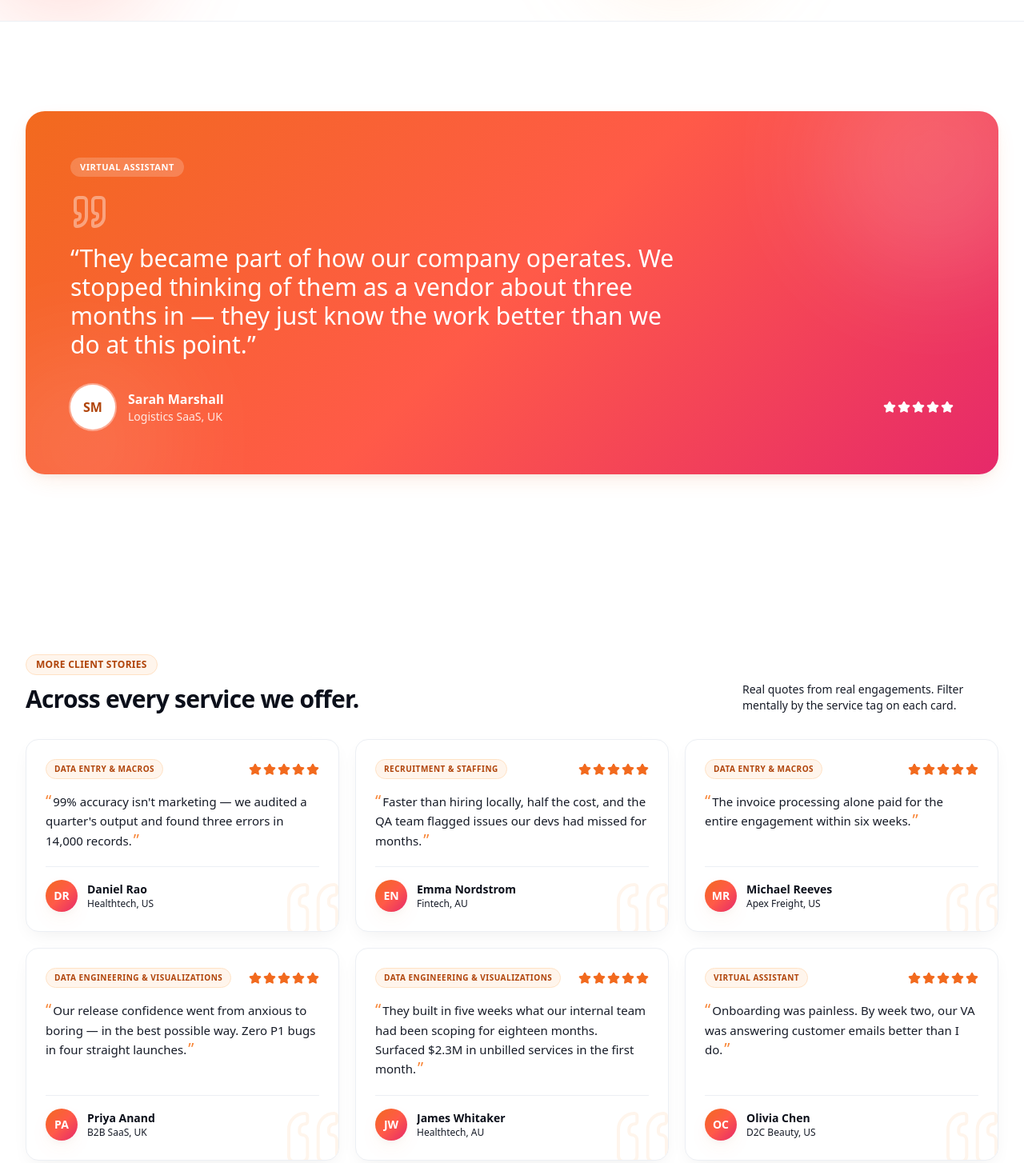
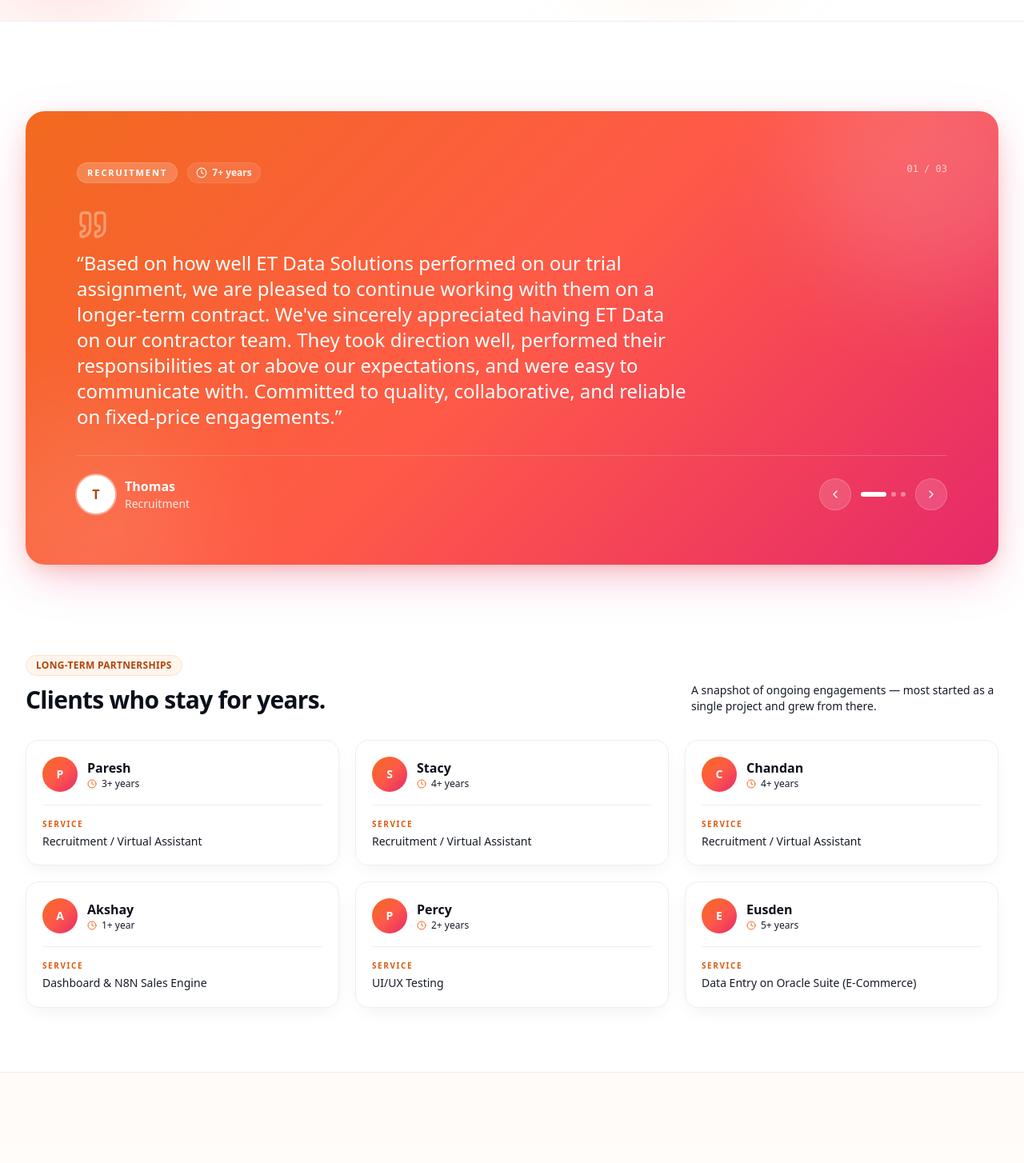
Before and after one commit to gaurangg123/etdatasolutions, a Next.js app: page /testimonials in a window 1280 px wide. Shown: the part 460-1914 px from the top of the page at 80% size. Built offline with nearby package versions, Linux system fonts and the light colour scheme.

Commit message:
testimonials changes
testimonials changes

```diff
--- a/app/testimonials/page.tsx
+++ b/app/testimonials/page.tsx
@@ -2,9 +2,8 @@
 import PageHeader from '@/components/ui/PageHeader';
 import CTABanner from '@/components/ui/CTABanner';
 import Reveal from '@/components/ui/Reveal';
-import { TestimonialCard, TestimonialsCarousel } from '@/components/sections/TestimonialsView';
-import { testimonials, caseHighlights } from '@/data/testimonials';
-import { Quote, Star } from 'lucide-react';
+import { FeaturedSlider, MiniCard } from '@/components/sections/TestimonialsView';
+import { featured, mini, caseHighlights } from '@/data/testimonials';
 
 export const metadata: Metadata = {
   title: 'Testimonials',
@@ -13,89 +12,55 @@
 };
 
 export default function TestimonialsPage() {
-  const featured = testimonials.find((t) => t.featured) ?? testimonials[0];
-  const others = testimonials.filter((t) => t !== featured);
-
   return (
     <>
-      <section >
       <PageHeader
         eyebrow="Testimonials"
         title="What our clients say."
         subtitle="The best signal of quality is a client who keeps coming back. Most of ours have, for years."
       />
+
+      {/* Featured 3-slide carousel on orange gradient card */}
+      <section className="container-x section">
+        <Reveal>
+          <FeaturedSlider list={featured} />
+        </Reveal>
       </section>
 
-      <section >
-        <div className="container-x section">
-          <Reveal>
-            <div className="relative rounded-3xl bg-brand-gradient text-white p-8 sm:p-14 shadow-soft overflow-hidden">
-              <div aria-hidden className="absolute -top-20 -right-16 w-72 h-72 rounded-full bg-white/15 blur-3xl" />
-              <div aria-hidden className="absolute -bottom-20 -left-12 w-60 h-60 rounded-full bg-white/10 blur-3xl" />
-              <div className="relative">
-                <span className="inline-flex items-center gap-2 rounded-full bg-white/20 text-white text-[11px] font-bold tracking-wider uppercase px-3 py-1 backdrop-blur">
-                  {featured.service}
-                </span>
-                <Quote className="w-12 h-12 text-white/40 mt-5" />
-                <p className="text-2xl sm:text-3xl font-medium leading-snug max-w-3xl mt-4">
-                  “{featured.review}”
-                </p>
-                <div className="mt-8 flex items-center gap-4">
-                  <span className="grid place-items-center w-14 h-14 rounded-full bg-white text-brand-700 text-base font-bold ring-2 ring-white/40">
-                    {featured.name.split(/\s+/).map((w) => w[0]).filter(Boolean).slice(0, 2).join('').toUpperCase()}
-                  </span>
-                  <div>
-                    <div className="font-semibold">{featured.name}</div>
-                    <div className="text-sm text-white/85">{featured.company || featured.service}</div>
-                  </div>
-                  <div className="ml-auto hidden sm:flex items-center gap-0.5">
-                    {Array.from({ length: featured.rating ?? 5 }).map((_, i) => (
-                      <Star key={i} className="w-4 h-4 fill-white text-white" />
-                    ))}
-                  </div>
-                </div>
-              </div>
-            </div>
-          </Reveal>
-        </div>
-      </section>
-
-      <section >
-        <div className="container-x section">
+      {/* 6 mini cards */}
+      <section className="container-x pb-20">
         <Reveal>
           <div className="flex items-end justify-between flex-wrap gap-3 mb-8">
             <div>
-                <span className="pill">More client stories</span>
+              <span className="pill">Long-term partnerships</span>
               <h2 className="mt-3 text-2xl sm:text-3xl font-bold tracking-tight">
-                  Across every service we offer.
+                Clients who stay for years.
               </h2>
             </div>
-              <p className="text-sm text-ink-500 max-w-xs">
-                Real quotes from real engagements. Filter mentally by the service tag on each card.
+            <p className="text-sm text-ink-500 max-w-sm">
+              A snapshot of ongoing engagements — most started as a single project and grew from there.
             </p>
           </div>
         </Reveal>
 
-          <div className="hidden md:grid md:grid-cols-2 lg:grid-cols-3 gap-5">
-            {others.map((t, i) => (
-              <Reveal key={t.name + i} delay={(i % 3) * 0.08}>
-                <TestimonialCard t={t} />
+        <div className="grid sm:grid-cols-2 lg:grid-cols-3 gap-5">
+          {mini.map((m, i) => (
+            <Reveal key={m.name} delay={(i % 3) * 0.08}>
+              <MiniCard t={m} />
             </Reveal>
           ))}
         </div>
-
-          <div className="md:hidden">
-            <TestimonialsCarousel list={others} />
-          </div>
-        </div>
       </section>
 
+      {/* Case highlights */}
       <section className="bg-gradient-to-b from-brand-50/40 to-white border-y border-ink-100">
         <div className="container-x section">
           <Reveal>
             <div className="section-header text-center mx-auto">
               <span className="pill mb-3">Case highlights</span>
-              <h2 className="text-3xl sm:text-4xl font-bold tracking-tight">Outcomes, not just hours.</h2>
+              <h2 className="text-3xl sm:text-4xl font-bold tracking-tight">
+                Outcomes, not just hours.
+              </h2>
             </div>
           </Reveal>
           <div className="grid md:grid-cols-3 gap-5">
@@ -113,13 +78,11 @@
         </div>
       </section>
 
-      <section >
       <CTABanner
         title="Join our happy clients."
         subtitle="Most of our work starts with a short, no-obligation call. Let's see if we're a fit."
         ctaLabel="Start the conversation"
       />
-      </section>
     </>
   );
 }
--- a/components/sections/TestimonialsView.tsx
+++ b/components/sections/TestimonialsView.tsx
@@ -1,163 +1,176 @@
 'use client';
 
-import { useState, useEffect, useRef } from 'react';
+import { useState, useEffect } from 'react';
 import { motion, AnimatePresence } from 'framer-motion';
-import { Star, Quote, ChevronLeft, ChevronRight } from 'lucide-react';
-import type { Testimonial } from '@/data/testimonials';
+import { Quote, ChevronLeft, ChevronRight, Clock } from 'lucide-react';
+import type { FeaturedTestimonial, MiniTestimonial } from '@/data/testimonials';
 
-function Stars({ n = 5 }: { n?: number }) {
-  return (
-    <div className="flex gap-0.5" aria-label={`${n} of 5 stars`}>
-      {Array.from({ length: 5 }).map((_, i) => (
-        <Star
-          key={i}
-          className={`w-4 h-4 ${i < n ? 'text-brand-500 fill-brand-500' : 'text-ink-200'}`}
-        />
-      ))}
-    </div>
-  );
-}
-
-/** Initials avatar in brand colors */
-function Avatar({ name }: { name: string }) {
-  const initials = name
+/** Generate initials for an avatar */
+function initials(name: string): string {
+  return name
     .split(/\s+/)
     .map((w) => w[0])
     .filter(Boolean)
     .slice(0, 2)
     .join('')
     .toUpperCase();
-  return (
-    <span
-      aria-hidden
-      className="grid place-items-center w-10 h-10 rounded-full text-white text-sm font-bold bg-brand-gradient shadow-soft"
-    >
-      {initials}
-    </span>
-  );
 }
 
-export function TestimonialCard({ t }: { t: Testimonial }) {
-  return (
-    <article className="relative rounded-2xl bg-white border border-ink-100 shadow-card p-6 h-full flex flex-col hover:-translate-y-1 hover:shadow-soft hover:border-brand-200 transition-all duration-300 overflow-hidden">
-      {/* Decorative quote — large, soft, tucked into the bottom-right behind text */}
-      <Quote
-        aria-hidden
-        className="absolute -bottom-3 -right-2 w-20 h-20 text-brand-50 rotate-180 pointer-events-none"
-        strokeWidth={1.2}
-      />
-
-      <div className="relative z-10 flex items-center justify-between gap-3 mb-4">
-        <span className="inline-flex items-center rounded-full bg-brand-50 text-brand-700 text-[10px] font-bold tracking-wider uppercase px-2.5 py-1 border border-brand-100">
-          {t.service}
-        </span>
-        <Stars n={t.rating ?? 5} />
-      </div>
-
-      <p className="relative z-10 text-ink-700 leading-relaxed flex-1 text-[15px]">
-        <span className="text-brand-400 text-xl leading-none mr-0.5">“</span>
-        {t.review}
-        <span className="text-brand-400 text-xl leading-none ml-0.5">”</span>
-      </p>
-
-      <div className="mt-5 flex items-center gap-3 pt-4 border-t border-ink-100">
-        <Avatar name={t.name} />
-        <div className="min-w-0">
-          <div className="font-semibold text-sm text-ink-900 truncate">{t.name}</div>
-          {t.company && (
-            <div className="text-xs text-ink-500 truncate">{t.company}</div>
-          )}
-        </div>
-      </div>
-    </article>
-  );
-}
-
-/** Mobile-only swipeable carousel; auto-advances every 6s, pauses on hover */
-export function TestimonialsCarousel({ list }: { list: Testimonial[] }) {
+/* ───────────────────────────────────────────────────────────────
+   FEATURED SLIDER — auto-advancing 3-slide carousel on
+   the orange gradient card.
+   ─────────────────────────────────────────────────────────────── */
+export function FeaturedSlider({ list }: { list: FeaturedTestimonial[] }) {
   const [idx, setIdx] = useState(0);
   const [paused, setPaused] = useState(false);
-  const trackRef = useRef<HTMLDivElement>(null);
+  const total = list.length;
 
   useEffect(() => {
-    if (paused) return;
-    const id = setInterval(() => setIdx((i) => (i + 1) % list.length), 6000);
+    if (paused || total < 2) return;
+    const id = setInterval(() => setIdx((i) => (i + 1) % total), 8000);
     return () => clearInterval(id);
-  }, [paused, list.length]);
+  }, [paused, total]);
 
-  // Swipe support
-  useEffect(() => {
-    const el = trackRef.current;
-    if (!el) return;
-    let startX = 0;
-    let dx = 0;
-    const onStart = (e: TouchEvent) => { startX = e.touches[0].clientX; dx = 0; };
-    const onMove = (e: TouchEvent) => { dx = e.touches[0].clientX - startX; };
-    const onEnd = () => {
-      if (Math.abs(dx) > 40) {
-        setIdx((i) => (dx > 0 ? (i - 1 + list.length) % list.length : (i + 1) % list.length));
-      }
-    };
-    el.addEventListener('touchstart', onStart, { passive: true });
-    el.addEventListener('touchmove', onMove, { passive: true });
-    el.addEventListener('touchend', onEnd);
-    return () => {
-      el.removeEventListener('touchstart', onStart);
-      el.removeEventListener('touchmove', onMove);
-      el.removeEventListener('touchend', onEnd);
-    };
-  }, [list.length]);
+  const go = (n: number) => setIdx(((n % total) + total) % total);
+
+  const t = list[idx];
 
   return (
     <div
-      className="relative"
+      className="relative rounded-3xl overflow-hidden text-white shadow-sunset"
+      style={{
+        background: 'linear-gradient(135deg, #F26A1E 0%, #FF5A48 50%, #E6296A 100%)',
+      }}
       onMouseEnter={() => setPaused(true)}
       onMouseLeave={() => setPaused(false)}
     >
-      <div ref={trackRef} className="overflow-hidden">
+      {/* decorative orbs */}
+      <div aria-hidden className="absolute -top-24 -right-20 w-80 h-80 rounded-full bg-white/15 blur-3xl pointer-events-none" />
+      <div aria-hidden className="absolute -bottom-24 -left-16 w-72 h-72 rounded-full bg-white/10 blur-3xl pointer-events-none" />
+
+      <div className="relative p-8 sm:p-12 lg:p-16">
+        {/* top row */}
+        <div className="flex items-start justify-between gap-4 mb-8">
+          <div className="flex items-center gap-3 flex-wrap">
+            <span className="inline-flex items-center rounded-full bg-white/20 text-white text-[11px] font-bold tracking-[0.18em] uppercase px-3 py-1 backdrop-blur border border-white/15">
+              {t.service}
+            </span>
+            <span className="inline-flex items-center gap-1.5 rounded-full bg-white/10 text-white/90 text-xs font-semibold px-2.5 py-1 backdrop-blur border border-white/10">
+              <Clock className="w-3.5 h-3.5" /> {t.duration}
+            </span>
+          </div>
+
+          <div className="hidden sm:flex items-center gap-2 text-xs text-white/70">
+            <span className="font-mono">
+              {String(idx + 1).padStart(2, '0')} / {String(total).padStart(2, '0')}
+            </span>
+          </div>
+        </div>
+
+        <Quote aria-hidden className="w-10 h-10 text-white/35 mb-3" />
+
+        {/* sliding quote */}
+        <div className="min-h-[180px] sm:min-h-[200px] lg:min-h-[220px] relative">
           <AnimatePresence mode="wait">
-          <motion.div
+            <motion.blockquote
               key={idx}
-            initial={{ opacity: 0, x: 30 }}
-            animate={{ opacity: 1, x: 0 }}
-            exit={{ opacity: 0, x: -30 }}
-            transition={{ duration: 0.35, ease: [0.22, 1, 0.36, 1] }}
+              initial={{ opacity: 0, y: 16 }}
+              animate={{ opacity: 1, y: 0 }}
+              exit={{ opacity: 0, y: -16 }}
+              transition={{ duration: 0.45, ease: [0.22, 1, 0.36, 1] }}
+              className="text-lg sm:text-xl lg:text-2xl font-medium leading-snug max-w-3xl"
             >
-            <TestimonialCard t={list[idx]} />
-          </motion.div>
+              “{t.review}”
+            </motion.blockquote>
           </AnimatePresence>
         </div>
 
-      <div className="mt-5 flex items-center justify-between">
+        {/* footer row: author + nav */}
+        <div className="mt-8 pt-6 border-t border-white/20 flex items-center justify-between gap-4 flex-wrap">
+          <AnimatePresence mode="wait">
+            <motion.div
+              key={`author-${idx}`}
+              initial={{ opacity: 0 }}
+              animate={{ opacity: 1 }}
+              exit={{ opacity: 0 }}
+              transition={{ duration: 0.3 }}
+              className="flex items-center gap-3"
+            >
+              <span className="grid place-items-center w-12 h-12 rounded-full bg-white text-brand-700 text-base font-bold ring-2 ring-white/40 shrink-0">
+                {initials(t.name)}
+              </span>
+              <div>
+                <div className="font-semibold">{t.name}</div>
+                <div className="text-sm text-white/85">{t.service}</div>
+              </div>
+            </motion.div>
+          </AnimatePresence>
+
+          <div className="flex items-center gap-2">
             <button
-          onClick={() => setIdx((i) => (i - 1 + list.length) % list.length)}
+              onClick={() => go(idx - 1)}
               aria-label="Previous testimonial"
-          className="p-2 rounded-full border border-ink-200 text-ink-700 hover:border-brand-300 hover:text-brand-600 transition"
+              className="grid place-items-center w-10 h-10 rounded-full bg-white/15 hover:bg-white/25 text-white border border-white/20 backdrop-blur transition"
             >
               <ChevronLeft className="w-4 h-4" />
             </button>
 
-        <div className="flex items-center gap-1.5">
+            <div className="flex items-center gap-1.5 mx-1">
               {list.map((_, i) => (
                 <button
                   key={i}
-              onClick={() => setIdx(i)}
-              aria-label={`Go to testimonial ${i + 1}`}
+                  onClick={() => go(i)}
+                  aria-label={`Go to slide ${i + 1}`}
                   className={`h-1.5 rounded-full transition-all ${
-                i === idx ? 'w-6 bg-brand-500' : 'w-1.5 bg-ink-200'
+                    i === idx ? 'w-8 bg-white' : 'w-1.5 bg-white/40 hover:bg-white/60'
                   }`}
                 />
               ))}
             </div>
 
             <button
-          onClick={() => setIdx((i) => (i + 1) % list.length)}
+              onClick={() => go(idx + 1)}
               aria-label="Next testimonial"
-          className="p-2 rounded-full border border-ink-200 text-ink-700 hover:border-brand-300 hover:text-brand-600 transition"
+              className="grid place-items-center w-10 h-10 rounded-full bg-white/15 hover:bg-white/25 text-white border border-white/20 backdrop-blur transition"
             >
               <ChevronRight className="w-4 h-4" />
             </button>
           </div>
         </div>
+      </div>
+    </div>
   );
 }
+
+/* ───────────────────────────────────────────────────────────────
+   MINI CARD — compact testimonial showing name / service / duration
+   ─────────────────────────────────────────────────────────────── */
+export function MiniCard({ t }: { t: MiniTestimonial }) {
+  return (
+    <article className="group relative rounded-2xl bg-white border border-ink-100 shadow-card p-5 h-full hover:-translate-y-1 hover:shadow-soft hover:border-brand-200 transition-all duration-300">
+      <div className="flex items-center gap-3">
+        <span
+          aria-hidden
+          className="grid place-items-center w-11 h-11 rounded-full text-white text-sm font-bold shrink-0"
+          style={{ background: 'linear-gradient(135deg, #F26A1E 0%, #FF5A48 50%, #E6296A 100%)' }}
+        >
+          {initials(t.name)}
+        </span>
+        <div className="min-w-0">
+          <div className="font-semibold text-ink-900 truncate">{t.name}</div>
+          <div className="text-xs text-ink-500 flex items-center gap-1.5">
+            <Clock className="w-3 h-3 text-brand-500" />
+            {t.duration}
+          </div>
+        </div>
+      </div>
+
+      <div className="mt-4 pt-4 border-t border-ink-100">
+        <div className="text-[10px] font-bold tracking-[0.16em] uppercase text-brand-600 mb-1">
+          Service
+        </div>
+        <p className="text-sm text-ink-700 leading-snug">{t.service}</p>
+      </div>
+    </article>
+  );
+}
--- a/data/testimonials.ts
+++ b/data/testimonials.ts
@@ -1,87 +1,60 @@
 // ═══════════════════════════════════════════════════════════════
-//  TESTIMONIALS  —  edit this file to add/remove/update reviews
+//  TESTIMONIALS  —  edit this file to update reviews
 // ───────────────────────────────────────────────────────────────
-//  Each testimonial is just three required fields:
-//    • name    — client name
-//    • service — which service they're talking about (free text or one of
-//                "Recruitment & Staffing" | "Virtual Assistant" |
-//                "Data Entry & Macros" | "Data Engineering & Visualizations")
-//    • review  — the quote itself
-//
-//  Optional fields:
-//    • company — short company / industry tag shown under the name
-//    • rating  — 1–5 stars (defaults to 5)
-//    • featured — set true on ONE entry to highlight it in the hero
+//  TWO LISTS:
+//    • featured[]  → big detailed slider (orange gradient card)
+//    • mini[]      → compact grid below (just name + service + duration)
 // ═══════════════════════════════════════════════════════════════
 
-export interface Testimonial {
+export interface FeaturedTestimonial {
   name: string;
   service: string;
+  duration: string;
   review: string;
-  company?: string;
-  rating?: number;
-  featured?: boolean;
 }
 
-export const testimonials: Testimonial[] = [
+export interface MiniTestimonial {
+  name: string;
+  service: string;
+  duration: string;
+}
+
+/** Detailed reviews shown in the main orange gradient slider */
+export const featured: FeaturedTestimonial[] = [
   {
-    featured: true,
-    name: 'Sarah Marshall',
-    service: 'Virtual Assistant',
-    company: 'Logistics SaaS, UK',
+    name: 'Thomas',
+    service: 'Recruitment',
+    duration: '7+ years',
     review:
-      'They became part of how our company operates. We stopped thinking of them as a vendor about three months in — they just know the work better than we do at this point.',
-    rating: 5,
+      "Based on how well ET Data Solutions performed on our trial assignment, we are pleased to continue working with them on a longer-term contract. We've sincerely appreciated having ET Data on our contractor team. They took direction well, performed their responsibilities at or above our expectations, and were easy to communicate with. Committed to quality, collaborative, and reliable on fixed-price engagements.",
   },
   {
-    name: 'Daniel Rao',
-    service: 'Data Entry & Macros',
-    company: 'Healthtech, US',
+    name: 'Greg',
+    service: 'Virtual Assistant',
+    duration: '5+ years',
     review:
-      "99% accuracy isn't marketing — we audited a quarter's output and found three errors in 14,000 records.",
-    rating: 5,
+      'Responds very quickly and is willing to learn roles and domains beyond their initial expertise. A clear communicator and highly collaborative.',
   },
   {
-    name: 'Emma Nordstrom',
-    service: 'Recruitment & Staffing',
-    company: 'Fintech, AU',
+    name: 'Warren',
+    service: 'Data Updation',
+    duration: '5+ years',
     review:
-      'Faster than hiring locally, half the cost, and the QA team flagged issues our devs had missed for months.',
-    rating: 5,
-  },
-  {
-    name: 'Michael Reeves',
-    service: 'Data Entry & Macros',
-    company: 'Apex Freight, US',
-    review: 'The invoice processing alone paid for the entire engagement within six weeks.',
-    rating: 5,
-  },
-  {
-    name: 'Priya Anand',
-    service: 'Data Engineering & Visualizations',
-    company: 'B2B SaaS, UK',
-    review:
-      'Our release confidence went from anxious to boring — in the best possible way. Zero P1 bugs in four straight launches.',
-    rating: 5,
-  },
-  {
-    name: 'James Whitaker',
-    service: 'Data Engineering & Visualizations',
-    company: 'Healthtech, AU',
-    review:
-      'They built in five weeks what our internal team had been scoping for eighteen months. Surfaced $2.3M in unbilled services in the first month.',
-    rating: 5,
-  },
-  {
-    name: 'Olivia Chen',
-    service: 'Virtual Assistant',
-    company: 'D2C Beauty, US',
-    review:
-      'Onboarding was painless. By week two, our VA was answering customer emails better than I do.',
-    rating: 5,
+      'Great job delivered with excellent accuracy and precision.',
   },
 ];
 
+/** Compact cards shown in the grid below the slider */
+export const mini: MiniTestimonial[] = [
+  { name: 'Paresh',  service: 'Recruitment / Virtual Assistant',     duration: '3+ years' },
+  { name: 'Stacy',   service: 'Recruitment / Virtual Assistant',     duration: '4+ years' },
+  { name: 'Chandan', service: 'Recruitment / Virtual Assistant',     duration: '4+ years' },
+  { name: 'Akshay',  service: 'Dashboard & N8N Sales Engine',        duration: '1+ year'  },
+  { name: 'Percy',   service: 'UI/UX Testing',                       duration: '2+ years' },
+  { name: 'Eusden',  service: 'Data Entry on Oracle Suite (E-Commerce)', duration: '5+ years' },
+];
+
+/** Case-highlight metric cards (still used on the testimonials page) */
 export const caseHighlights = [
   {
     metric: '$40K',
```
Lines whose indentation alone changed are shown as unchanged.
